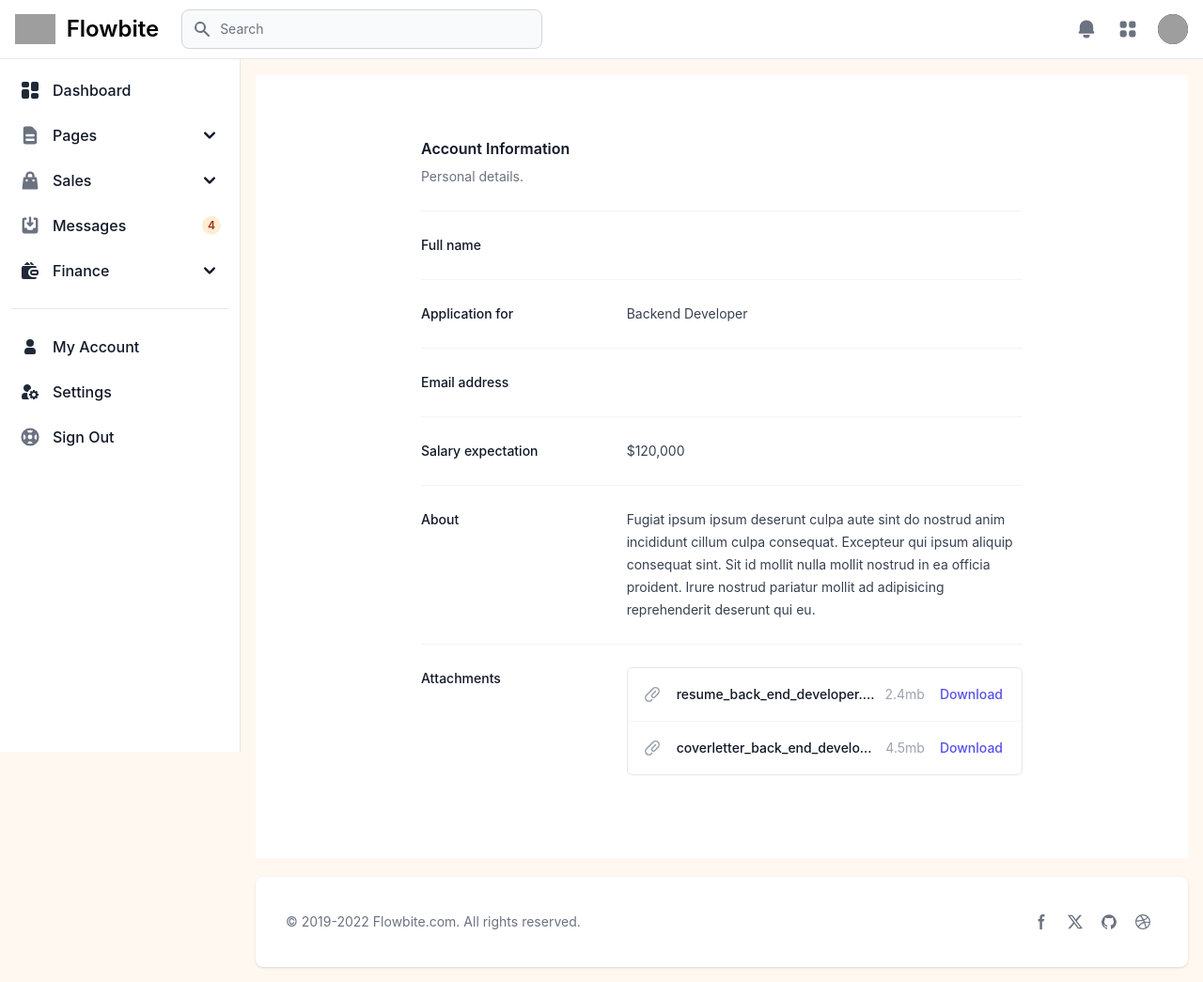
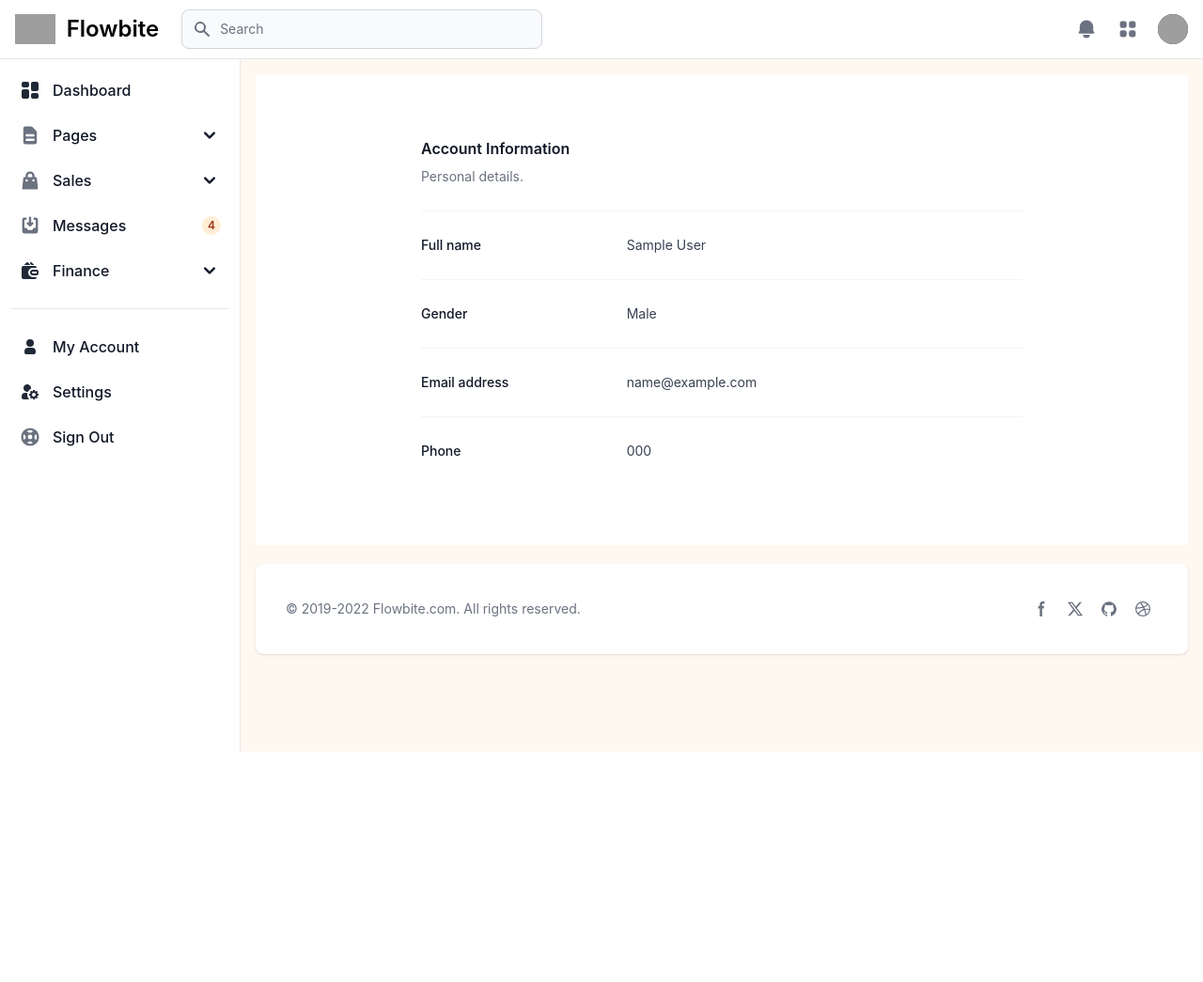
Before and after one commit to theapostleoftech/deliveet, a Django app: page /profiles/customer/00000000-0000-0000-0000-000000000001/ in a window 1280 px wide. Shown: the whole page at 94% size. After the commit the page ends 800 px from the top, so only its background shows below. Run offline with Django 4.2, Linux system fonts and the light colour scheme; a user stored in the database is signed in; tables that the repository leaves empty hold one stand-in row (values such as "Sample post"); style sheets or scripts are compiled from the project's sources; some libraries are stand-ins or nearby versions; grey boxes are pictures that could not be loaded.

Commit message:
ProfileView modified

```diff
--- a/profiles/urls.py
+++ b/profiles/urls.py
@@ -7,5 +7,6 @@ from . import views
 app_name = 'pages'
 urlpatterns = [
     path('customer/<uuid:pk>/', views.CustomerDetailView.as_view(), name='customer_details'),
+    path('customer/update/<uuid:pk>/', views.CustomerUpdateView.as_view(), name='customer_update'),
     path('courier/<uuid:pk>', views.CourierDetailView.as_view(), name='courier_details'),
 ]
--- a/profiles/views.py
+++ b/profiles/views.py
@@ -2,24 +2,45 @@
 This module provides views for the profiles app.
 """
 from django.contrib.auth.mixins import LoginRequiredMixin
-from django.views.generic import DetailView
+from django.urls import reverse_lazy
+from django.views.generic import DetailView, UpdateView
 
-from accounts.models import Customer, Courier, UserAccount
+from accounts.models import Customer, Courier
+from profiles.forms import CustomerUpdateForm
+
+
+class CustomerUpdateView(LoginRequiredMixin, UpdateView):
+    """
+    This view allows customers to update their profile information.
+    """
+    model = Customer
+    form_class = CustomerUpdateForm
+    template_name = 'profiles/profile_update.html'
+    success_url = reverse_lazy('profiles:customer_details')
+
+    def get_object(self, queryset=None):
+        return self.request.user.customer_account
 
 
 class CustomerDetailView(LoginRequiredMixin, DetailView):
+    """
+    This view displays the customer detail page.
+    """
     model = Customer
     context_object_name = 'customer'
     template_name = 'profiles/customer_detail.html'
 
-    # def get_context_data(self, **kwargs):
-    #     context = super().get_context_data(**kwargs)
-    #     customer = self.get_object()
-    #     context['user_account'] = customer.user
-    #     return context
+    def get_context_data(self, **kwargs):
+        context = super().get_context_data(**kwargs)
+        customer = self.get_object()
+        context['user_account'] = customer.user
+        return context
 
 
 class CourierDetailView(LoginRequiredMixin, DetailView):
+    """
+    This view displays the courier detail page.
+    """
     model = Courier
     context_object_name = 'courier'
     template_name = 'profiles/courier_detail.html'
--- a/templates/profiles/customer_detail.html
+++ b/templates/profiles/customer_detail.html
@@ -17,8 +17,8 @@
 						<dd class="mt-1 text-sm leading-6 text-gray-700 sm:col-span-2 sm:mt-0">{{ user_account.get_full_name }}</dd>
 					</div>
 					<div class="px-4 py-6 sm:grid sm:grid-cols-3 sm:gap-4 sm:px-0">
-                        <dt class="text-sm font-medium leading-6 text-gray-900">Application for</dt>
-                        <dd class="mt-1 text-sm leading-6 text-gray-700 sm:col-span-2 sm:mt-0">Backend Developer</dd>
+						<dt class="text-sm font-medium leading-6 text-gray-900">Gender</dt>
+						<dd class="mt-1 text-sm leading-6 text-gray-700 sm:col-span-2 sm:mt-0">{{ customer.gender }}</dd>
 					</div>
 					<div class="px-4 py-6 sm:grid sm:grid-cols-3 sm:gap-4 sm:px-0">
 						<dt class="text-sm font-medium leading-6 text-gray-900">Email address</dt>
@@ -27,61 +27,14 @@
 						</dd>
 					</div>
 					<div class="px-4 py-6 sm:grid sm:grid-cols-3 sm:gap-4 sm:px-0">
-                        <dt class="text-sm font-medium leading-6 text-gray-900">Salary expectation</dt>
-                        <dd class="mt-1 text-sm leading-6 text-gray-700 sm:col-span-2 sm:mt-0">$120,000</dd>
-                    </div>
-                    <div class="px-4 py-6 sm:grid sm:grid-cols-3 sm:gap-4 sm:px-0">
-                        <dt class="text-sm font-medium leading-6 text-gray-900">About</dt>
-                        <dd class="mt-1 text-sm leading-6 text-gray-700 sm:col-span-2 sm:mt-0">Fugiat ipsum ipsum
-                            deserunt
-                            culpa aute sint do nostrud anim incididunt cillum culpa consequat. Excepteur qui ipsum
-                            aliquip
-                            consequat sint. Sit id mollit nulla mollit nostrud in ea officia proident. Irure nostrud
-                            pariatur mollit ad adipisicing reprehenderit deserunt qui eu.
-                        </dd>
-                    </div>
-                    <div class="px-4 py-6 sm:grid sm:grid-cols-3 sm:gap-4 sm:px-0">
-                        <dt class="text-sm font-medium leading-6 text-gray-900">Attachments</dt>
-                        <dd class="mt-2 text-sm text-gray-900 sm:col-span-2 sm:mt-0">
-                            <ul role="list" class="divide-y divide-gray-100 rounded-md border border-gray-200">
-                                <li class="flex items-center justify-between py-4 pl-4 pr-5 text-sm leading-6">
-                                    <div class="flex w-0 flex-1 items-center">
-                                        <svg class="h-5 w-5 flex-shrink-0 text-gray-400" viewBox="0 0 20 20"
-                                             fill="currentColor" aria-hidden="true">
-                                            <path fill-rule="evenodd"
-                                                  d="M15.621 4.379a3 3 0 00-4.242 0l-7 7a3 3 0 004.241 4.243h.001l.497-.5a.75.75 0 011.064 1.057l-.498.501-.002.002a4.5 4.5 0 01-6.364-6.364l7-7a4.5 4.5 0 016.368 6.36l-3.455 3.553A2.625 2.625 0 119.52 9.52l3.45-3.451a.75.75 0 111.061 1.06l-3.45 3.451a1.125 1.125 0 001.587 1.595l3.454-3.553a3 3 0 000-4.242z"
-                                                  clip-rule="evenodd"/>
-                                        </svg>
-                                        <div class="ml-4 flex min-w-0 flex-1 gap-2">
-                                            <span class="truncate font-medium">resume_back_end_developer.pdf</span>
-                                            <span class="flex-shrink-0 text-gray-400">2.4mb</span>
-                                        </div>
-                                    </div>
-                                    <div class="ml-4 flex-shrink-0">
-                                        <a href="#"
-                                           class="font-medium text-indigo-600 hover:text-indigo-500">Download</a>
-                                    </div>
-                                </li>
-                                <li class="flex items-center justify-between py-4 pl-4 pr-5 text-sm leading-6">
-                                    <div class="flex w-0 flex-1 items-center">
-                                        <svg class="h-5 w-5 flex-shrink-0 text-gray-400" viewBox="0 0 20 20"
-                                             fill="currentColor" aria-hidden="true">
-                                            <path fill-rule="evenodd"
-                                                  d="M15.621 4.379a3 3 0 00-4.242 0l-7 7a3 3 0 004.241 4.243h.001l.497-.5a.75.75 0 011.064 1.057l-.498.501-.002.002a4.5 4.5 0 01-6.364-6.364l7-7a4.5 4.5 0 016.368 6.36l-3.455 3.553A2.625 2.625 0 119.52 9.52l3.45-3.451a.75.75 0 111.061 1.06l-3.45 3.451a1.125 1.125 0 001.587 1.595l3.454-3.553a3 3 0 000-4.242z"
-                                                  clip-rule="evenodd"/>
-                                        </svg>
-                                        <div class="ml-4 flex min-w-0 flex-1 gap-2">
-                                            <span class="truncate font-medium">coverletter_back_end_developer.pdf</span>
-                                            <span class="flex-shrink-0 text-gray-400">4.5mb</span>
-                                        </div>
-                                    </div>
-                                    <div class="ml-4 flex-shrink-0">
-                                        <a href="#"
-                                           class="font-medium text-indigo-600 hover:text-indigo-500">Download</a>
-                                    </div>
-                                </li>
-                            </ul>
-                        </dd>
+						<dt class="text-sm font-medium leading-6 text-gray-900">Phone</dt>
+						{% if customer.phone %}
+							<dd class="mt-1 text-sm leading-6 text-gray-700 sm:col-span-2 sm:mt-0">{{ customer.phone }}</dd>
+						{% else %}
+							<dd class="mt-1 text-sm leading-6 text-gray-700 sm:col-span-2 sm:mt-0"><a
+									href="{% url 'profiles:customer_update' user.pk %}">Add and verify your phone
+							                                                            here</a></dd>
+						{% endif %}
 					</div>
 				</dl>
 			</div>
--- a/templates/profiles/profile_update.html
+++ b/templates/profiles/profile_update.html
@@ -1,15 +1,16 @@
 {% extends 'layouts/base.html' %}
 {% load static %}
 {% load widget_tweaks %}
-{% block title %}Update {{ user.first_name }}{% endblock %}
+{% block title %}Update Profile{% endblock %}
 {% block content %}
 	<section class="bg-white dark:bg-gray-900 mb-5">
 		<div class="max-w-2xl px-4 py-8 mx-auto lg:py-16">
-			<h2 class="mb-4 text-xl font-bold text-gray-900 dark:text-white">Update product</h2>
+			<h2 class="mb-4 text-xl font-bold text-gray-900 dark:text-white">Update Your Profile</h2>
 			<form class="space-y-4 md:space-y-6" method="POST">
 				{% csrf_token %}
 				{% if request.user.account_type == 'customer' %}
 					{% with customer_form=form.instance.customer_account %}
+						{{ form }}
 						{% for hidden in user_form.hidden_fields %}
 							{{ hidden }}
 						{% endfor %}
```
Also changed, not shown: profiles/forms.py (+8 -0 lines), templates/layouts/snippets/_firebase.html (added, +21 -0 lines), templates/layouts/snippets/firebase-messaging-sw.js (added, +13 -0 lines). Lines whose indentation alone changed are shown as unchanged.
